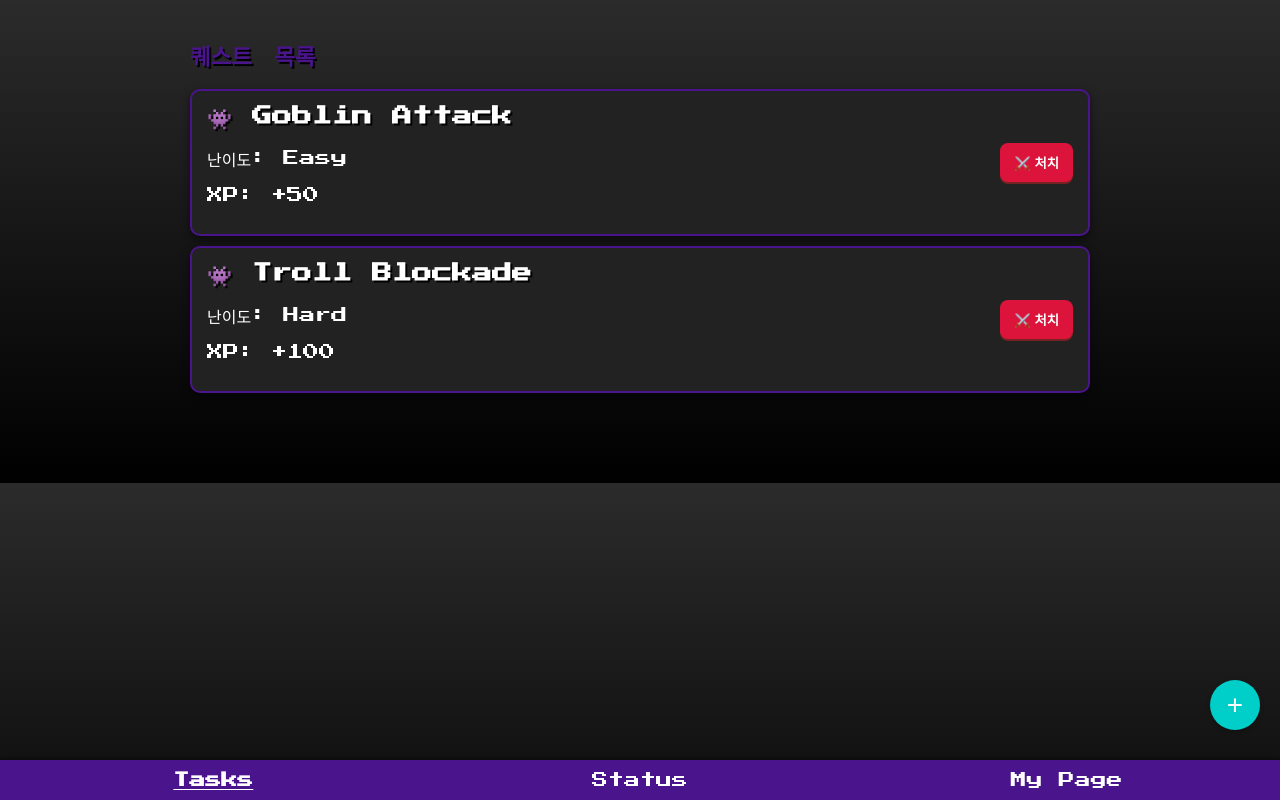
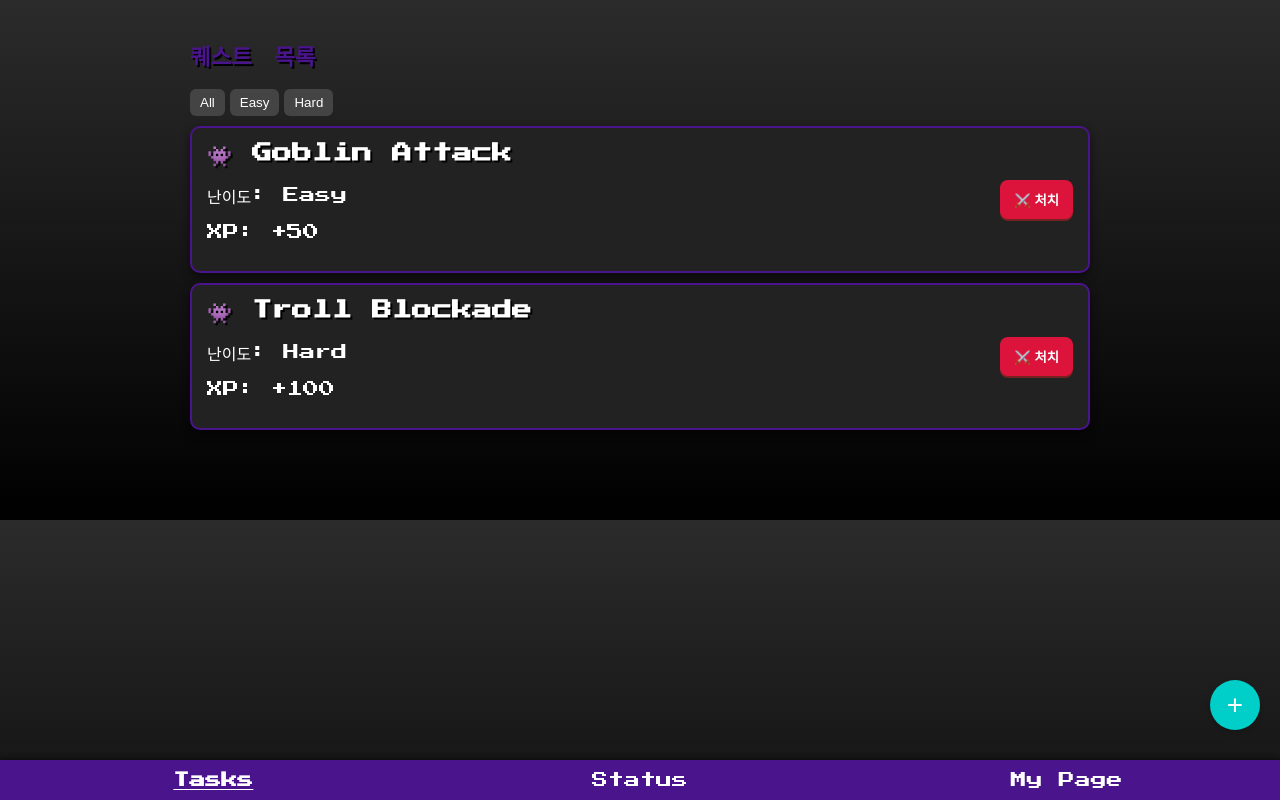
Before and after one commit to SangYoupLee/TODO-RPG-APP, a React (Create React App) app in the folder frontend/: page / in a window 1280 px wide. Built offline with nearby package versions, Linux system fonts and the light colour scheme.

Commit message:
Add difficulty filter and toast message

```diff
--- a/frontend/src/App.jsx
+++ b/frontend/src/App.jsx
@@ -15,6 +15,7 @@ function App() {
     { id: 2, title: 'Troll Blockade', difficulty: 'Hard', xp: 100, type: 'weekly' }
   ]);
   const [xp, setXp] = useState(0);
+  const [level, setLevel] = useState(1);
 
   const addTask = (task) => {
     const xpMap = { Easy: 50, Medium: 75, Hard: 100 };
@@ -30,21 +31,27 @@ function App() {
   const completeTask = (id) => {
     const task = tasks.find(t => t.id === id);
     if (task) {
-      setXp(prev => prev + task.xp);
-      toast.success(`+${task.xp} XP! 건타 처치: ${task.title}`);
+      setXp(prevXp => {
+        const totalXp = prevXp + task.xp;
+        const levelUps = Math.floor(totalXp / 100);
+        if (levelUps > 0) {
+          setLevel(prev => prev + levelUps);
+        }
+        return totalXp % 100;
+      });
+      toast.success(`✨ ${task.title} defeated! XP +${task.xp}!`);
     }
     setTasks(prev => prev.filter(t => t.id !== id));
   };
 
-  const calculateLevel = (xp) => Math.floor(xp / 100) + 1;
 
   return (
     <Router>
       <div className="App">
         <Routes>
           <Route path="/" element={<TaskPage tasks={tasks} completeTask={completeTask} />} />
-          <Route path="/status" element={<StatusPage xp={xp} level={calculateLevel(xp)} />} />
-          <Route path="/mypage" element={<MyPage xp={xp} level={calculateLevel(xp)} />} />
+          <Route path="/status" element={<StatusPage xp={xp} level={level} />} />
+          <Route path="/mypage" element={<MyPage xp={xp} level={level} />} />
           <Route path="/create" element={<CreateTaskPage addTask={addTask} />} />
         </Routes>
         <FloatingAddButton />
--- a/frontend/src/pages/MyPage.jsx
+++ b/frontend/src/pages/MyPage.jsx
@@ -8,7 +8,7 @@ function MyPage({ xp, level }) {
       <div className="status-card">
         <h3>Warrior John</h3>
         <p>Level {level}</p>
-        <p>{xp} XP accumulated</p>
+          <p>{xp}/100 XP</p>
       </div>
       <div className="history-card">
         <h4>Completed Tasks</h4>
--- a/frontend/src/pages/StatusPage.jsx
+++ b/frontend/src/pages/StatusPage.jsx
@@ -10,9 +10,9 @@ function StatusPage({ xp, level }) {
         <h3>Sir Tasks-a-lot</h3>
         <p>Level {level}</p>
         <div className="xp-bar">
-          <div className="progress" style={{ width: `${xp % 100}%` }}></div>
+          <div className="progress" style={{ width: `${xp}%` }}></div>
         </div>
-        <p>{xp} XP</p>
+        <p>{xp}/100 XP</p>
         <h4>Equipped Items</h4>
         <div className="items">
           <span>🔪</span>
--- a/frontend/src/pages/TaskPage.css
+++ b/frontend/src/pages/TaskPage.css
@@ -29,3 +29,21 @@
   padding: 8px;
   cursor: pointer;
 }
+
+.filter-buttons {
+  margin-bottom: 10px;
+}
+
+.filter-buttons button {
+  margin-right: 5px;
+  background: #444;
+  color: #fff;
+  border: none;
+  padding: 6px 10px;
+  border-radius: 6px;
+  cursor: pointer;
+}
+
+.filter-buttons button:hover {
+  background: #666;
+}
--- a/frontend/src/pages/TaskPage.jsx
+++ b/frontend/src/pages/TaskPage.jsx
@@ -1,12 +1,23 @@
-import React from 'react';
+import React, { useState } from 'react';
 import MonsterCard from '../components/MonsterCard';
 import './TaskPage.css';
 
 function TaskPage({ tasks, completeTask }) {
+  const [difficultyFilter, setDifficultyFilter] = useState('All');
+
+  const filteredTasks = tasks.filter(
+    (task) => difficultyFilter === 'All' || task.difficulty === difficultyFilter
+  );
+
   return (
     <div className="page">
       <h2>퀘스트 목록</h2>
-      {tasks.map(task => (
+      <div className="filter-buttons">
+        <button onClick={() => setDifficultyFilter('All')}>All</button>
+        <button onClick={() => setDifficultyFilter('Easy')}>Easy</button>
+        <button onClick={() => setDifficultyFilter('Hard')}>Hard</button>
+      </div>
+      {filteredTasks.map((task) => (
         <MonsterCard key={task.id} task={task} onComplete={completeTask} />
       ))}
     </div>
```
